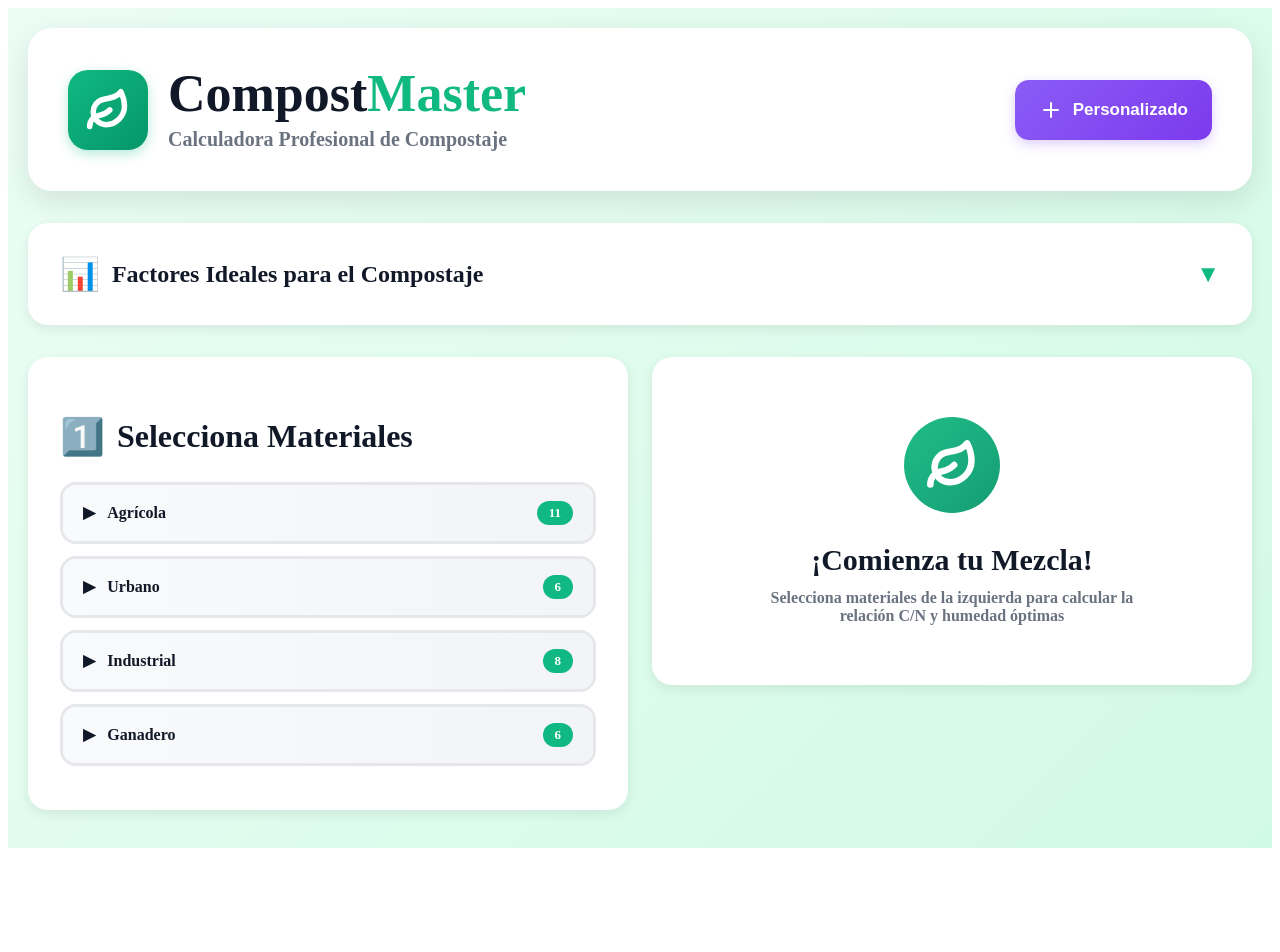
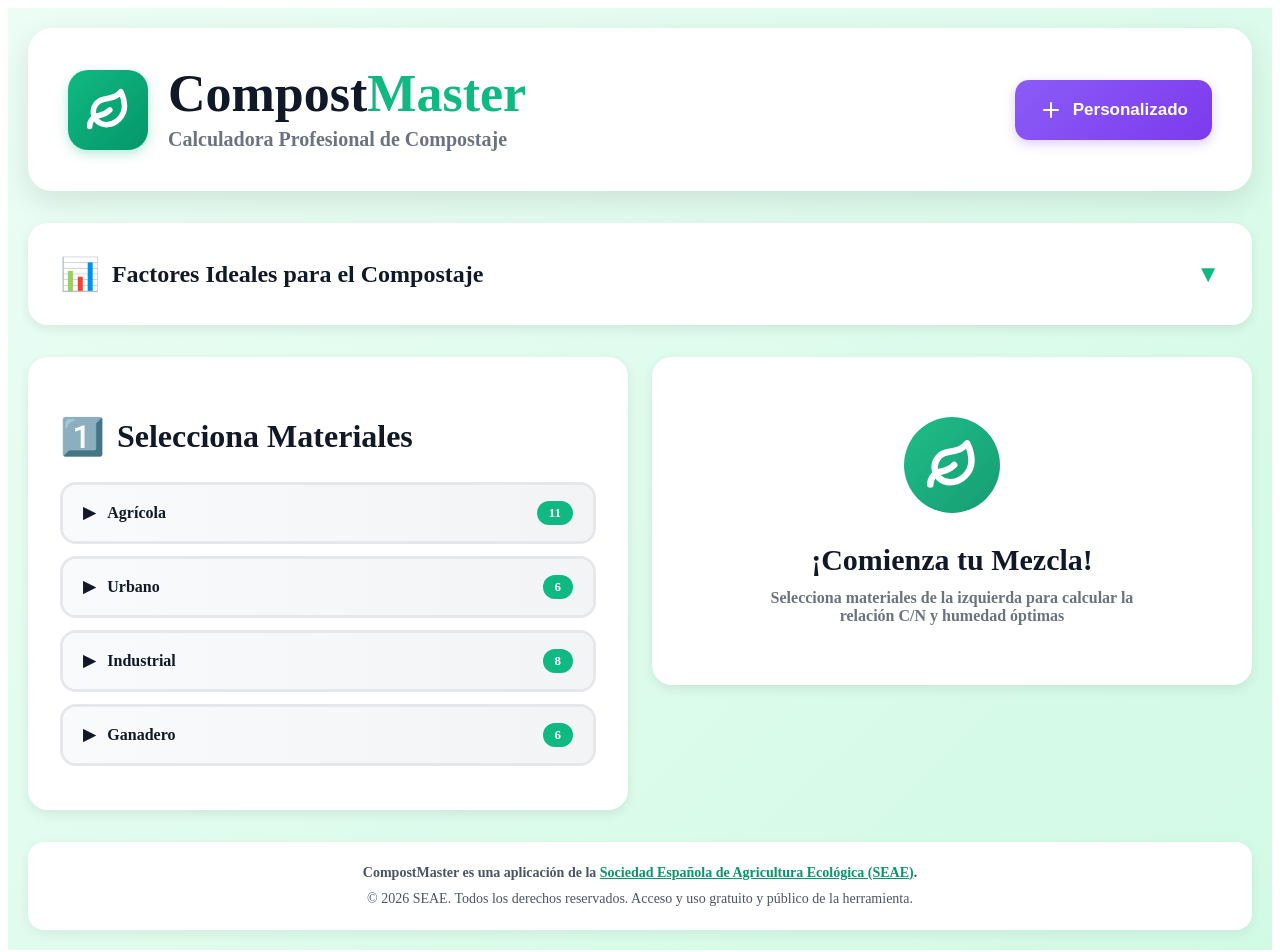
Before and after one commit to jlmorenoseae/compost-master, a React (Vite) app: page / in a window 1280 px wide. Shown: the top 952 px of the page. Before the commit the page ends 856 px from the top, so only its background shows below. Built offline with nearby package versions, Linux system fonts and the light colour scheme.

Commit message:
Add files via upload

```diff
--- a/src/App.tsx
+++ b/src/App.tsx
@@ -624,6 +624,19 @@
           </div>
         </div>
 
+        {/* PIE: TITULARIDAD Y DERECHOS */}
+        <footer style={{ marginTop: '32px', background: 'white', borderRadius: '16px', padding: '20px 24px', boxShadow: '0 4px 12px rgba(0,0,0,0.06)', textAlign: 'center', color: '#4b5563', fontSize: '14px', lineHeight: 1.6 }}>
+          <p style={{ margin: 0, fontWeight: '600' }}>
+            CompostMaster es una aplicación de la{' '}
+            <a href="https://www.agroecologia.net" target="_blank" rel="noopener noreferrer" style={{ color: '#059669', fontWeight: '700' }}>
+              Sociedad Española de Agricultura Ecológica (SEAE)
+            </a>.
+          </p>
+          <p style={{ margin: '4px 0 0 0' }}>
+            © 2026 SEAE. Todos los derechos reservados. Acceso y uso gratuito y público de la herramienta.
+          </p>
+        </footer>
+
         {/* MODALES - (igual que antes, sin cambios)  */}
         {showCustomModal && (
           <div style={{ position: 'fixed', inset: 0, background: 'rgba(0,0,0,0.5)', display: 'flex', alignItems: 'center', justifyContent: 'center', padding: '20px', zIndex: 50 }}>
```
